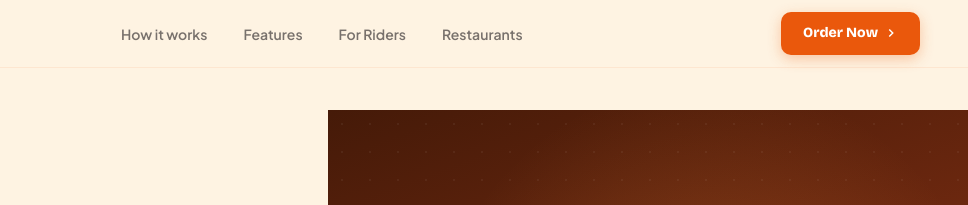
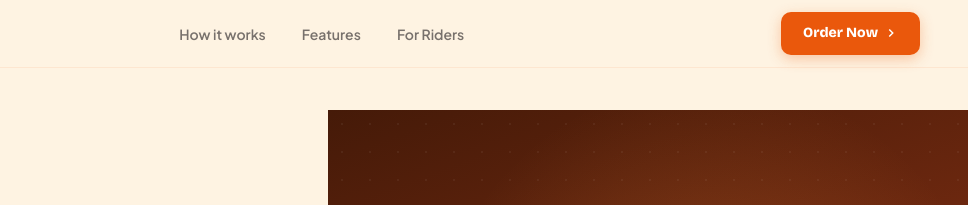
Before and after one commit to CareyAmenawon2022/doorbite-landing, a plain HTML site: page index.html in a window 1280 px wide. Shown: the top 205 px of the page, 312-1280 px from the left. Drawn offline with nearby package versions, Linux system fonts and the light colour scheme.

Commit message:
Update index.html

```diff
--- a/index.html
+++ b/index.html
@@ -605,7 +605,7 @@
     <li><a href="#how">How it works</a></li>
     <li><a href="#features">Features</a></li>
     <li><a href="#riders">For Riders</a></li>
-    <li><a href="#restaurants">Restaurants</a></li>
+    <!-- <li><a href="#restaurants">Restaurants</a></li> -->
   </ul>
   <a class="nav-cta" href="#cta">
     Order Now
```
